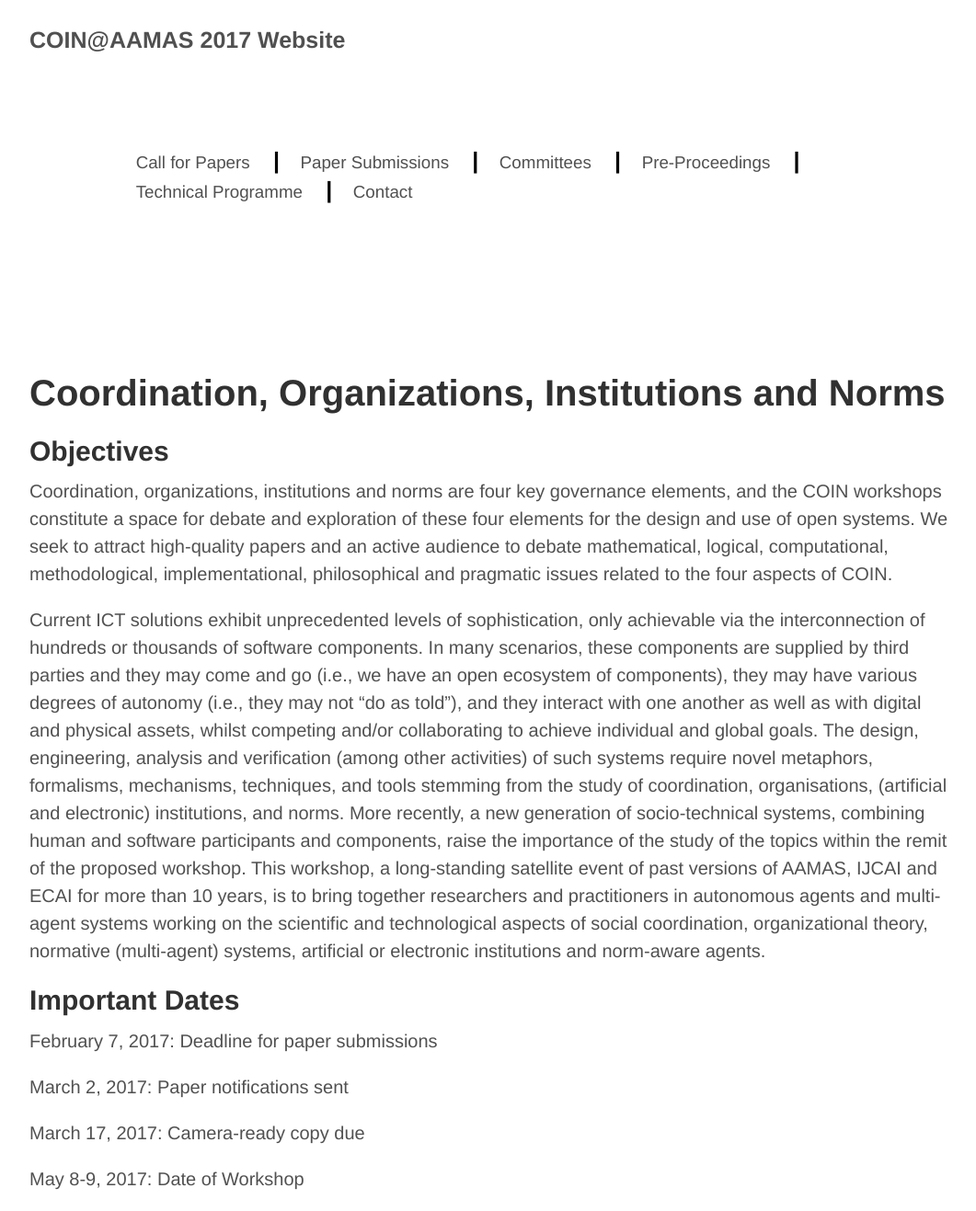
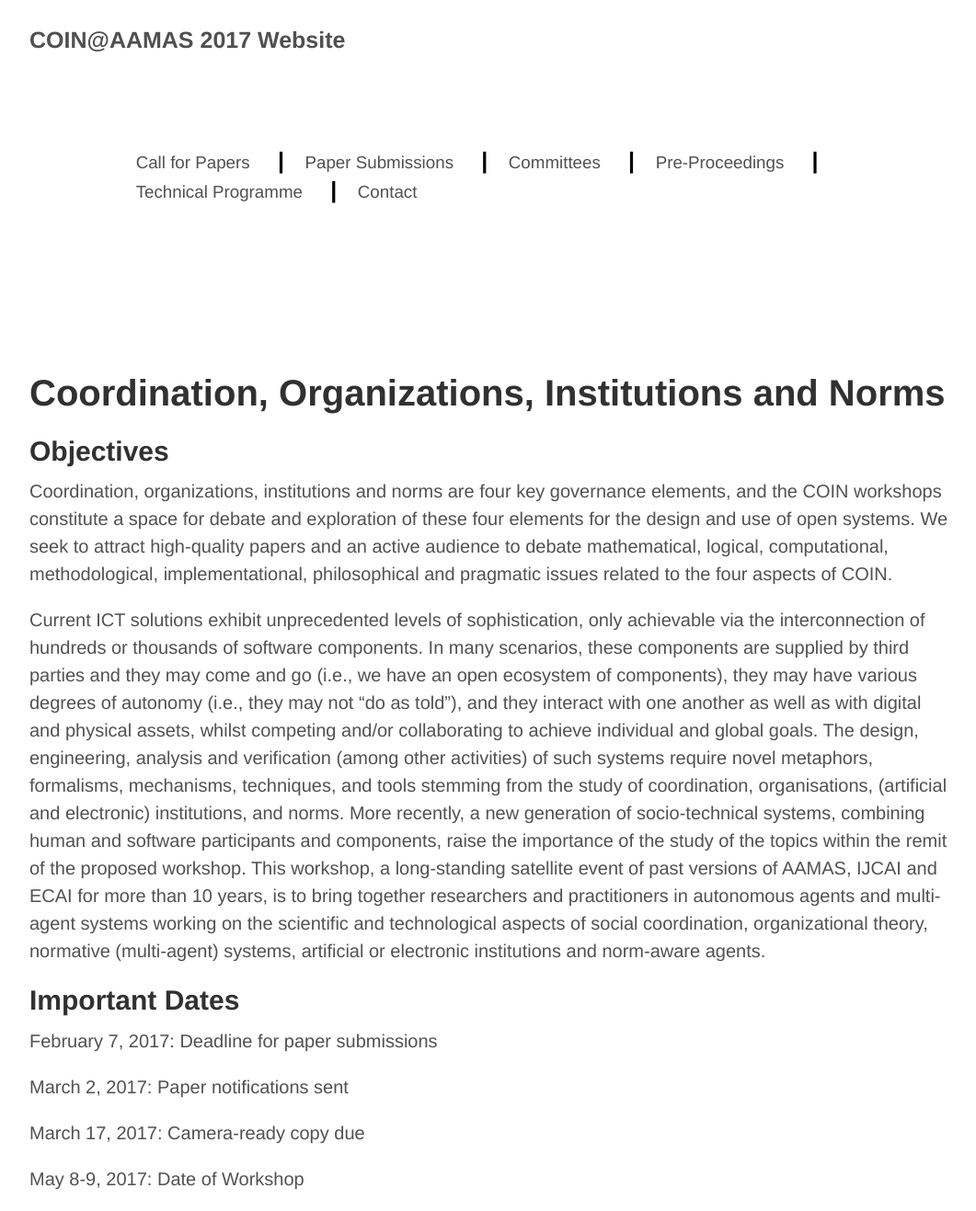
Before and after one commit to coin-workshop/coin-2017, a Jekyll site: the page built from index.md, in a window 1280 px wide. Shown: the whole page at 92% size, without its empty margins (108-1169 px from the left). Built offline with Jekyll 4.4.1, drawn with Linux system fonts in a browser that asks for light colours.

Commit message:
Still changing the site header.

```diff
--- a/css/style.scss
+++ b/css/style.scss
@@ -207,7 +207,7 @@
 
     span {
       color: black;
-      margin-left: 1rem
+      margin-left: 1em
     }
   }
 }
```
